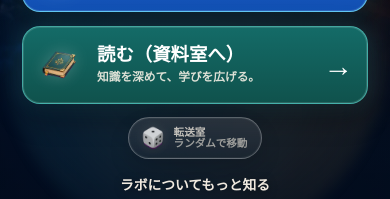
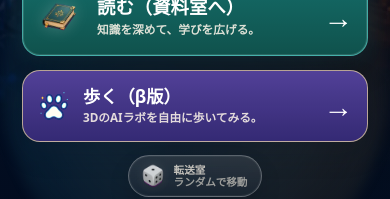
Before and after one commit to yokobo103/yokobo_ai_lab, a Next.js app: page / in a window 390 px wide. Shown: the part 580-779 px from the top of the page. Built offline with nearby package versions, Linux system fonts and the light colour scheme; no server answers.

Commit message:
Add walkable AI lab beta entry

```diff
--- a/app/_redesign/components/HeroSection.tsx
+++ b/app/_redesign/components/HeroSection.tsx
@@ -2,7 +2,7 @@
 
 import { useState } from "react";
 import { assets } from "../data/assets";
-import { routes } from "../data/routes";
+import { externalRoutes, routes } from "../data/routes";
 import { LabButton } from "./LabButton";
 import { RandomTransferDock } from "./RandomTransferDock";
 
@@ -79,6 +79,24 @@ export function HeroSection() {
               />
             </span>
           </div>
+          <span
+            className="hero-section__walk-action motion-fade-up motion-delay-5"
+            onBlur={() => setActiveWorld(null)}
+            onFocus={() => setActiveWorld("lab")}
+            onMouseEnter={() => setActiveWorld("lab")}
+            onMouseLeave={() => setActiveWorld(null)}
+            onPointerDown={() => setActiveWorld("lab")}
+            onPointerEnter={() => setActiveWorld("lab")}
+            onPointerLeave={() => setActiveWorld(null)}
+          >
+            <LabButton
+              href={externalRoutes.walkWorld}
+              label="歩く（β版）"
+              subtitle="3DのAIラボを自由に歩いてみる。"
+              icon={assets.icons.paw}
+              variant="walk"
+            />
+          </span>
           <div className="hero-section__random-transfer motion-fade-up motion-delay-5">
             <RandomTransferDock />
           </div>
--- a/app/_redesign/components/LabButton.tsx
+++ b/app/_redesign/components/LabButton.tsx
@@ -8,7 +8,7 @@ type LabButtonProps = {
   subtitle?: string;
   icon: string;
   sprite?: string;
-  variant?: "primary" | "log" | "random";
+  variant?: "primary" | "log" | "walk" | "random";
 };
 
 export function LabButton({ href, label, subtitle, icon, sprite, variant = "primary" }: LabButtonProps) {
--- a/app/_redesign/data/routes.ts
+++ b/app/_redesign/data/routes.ts
@@ -25,6 +25,7 @@ export const routes = {
 export const externalRoutes = {
   contact:
     "https://docs.google.com/forms/d/e/1FAIpQLScgKOrGgMR1S_TlSgRCCjsGQVZpK1PjqJvrX3E2ZdnpjqGC2w/viewform?usp=dialog",
+  walkWorld: "https://yokobo-ai-lab-world.vercel.app/",
   podcast: "https://open.spotify.com/show/033vTuXONCeGCsiffRWoNM",
   note: "https://note.com/ykv_yocovooo",
   x: "https://x.com/yokobo_ai",
--- a/app/_redesign/styles/top-page.css
+++ b/app/_redesign/styles/top-page.css
@@ -382,6 +382,16 @@
   display: inline-flex;
 }
 
+.hero-section__walk-action {
+  display: flex;
+  width: min(100%, 510px);
+  margin: 14px auto 0;
+}
+
+.hero-section__walk-action .lab-button {
+  width: 100%;
+}
+
 .hero-section__about-link {
   position: relative;
   display: block;
@@ -555,6 +565,30 @@
     var(--shadow-panel),
     0 0 0 1px rgba(255, 232, 166, 0.34),
     0 16px 34px rgba(20, 83, 78, 0.36);
+}
+
+.lab-button--walk {
+  border-color: rgba(255, 232, 166, 0.64);
+  background:
+    linear-gradient(180deg, rgba(83, 65, 153, 0.96), rgba(52, 42, 116, 0.94)),
+    #342a74;
+}
+
+.lab-button--walk:hover,
+.lab-button--walk:focus-visible {
+  box-shadow:
+    var(--shadow-panel),
+    0 0 0 1px rgba(255, 232, 166, 0.38),
+    0 16px 36px rgba(41, 31, 101, 0.38),
+    0 0 28px rgba(142, 123, 232, 0.24);
+}
+
+.hero-section__walk-action .lab-button__subtitle {
+  display: block;
+  color: rgba(255, 247, 235, 0.86);
+  font-size: 0.78rem;
+  font-weight: 700;
+  line-height: 1.35;
 }
 
 .lab-button--random {
@@ -1576,6 +1610,11 @@
     width: 100%;
   }
 
+  .hero-section__walk-action {
+    width: min(100%, 346px);
+    margin-top: 14px;
+  }
+
   .lab-button {
     width: 100%;
     min-height: 54px;
@@ -1609,6 +1648,38 @@
       rgba(16, 83, 78, 0.84);
   }
 
+  .hero-section__walk-action .lab-button {
+    min-height: 72px;
+    justify-content: flex-start;
+    gap: 12px;
+    border-radius: 18px;
+    padding: 12px 14px;
+    text-align: left;
+  }
+
+  .hero-section__walk-action .lab-button__icon {
+    width: 34px;
+    height: 34px;
+    flex: 0 0 34px;
+  }
+
+  .hero-section__walk-action .lab-button__label {
+    font-size: 1.08rem;
+    line-height: 1.12;
+  }
+
+  .hero-section__walk-action .lab-button__subtitle {
+    font-size: clamp(0.72rem, 3vw, 0.78rem);
+    white-space: nowrap;
+  }
+
+  .hero-section__walk-action .lab-button__arrow {
+    width: auto;
+    margin-left: auto;
+    font-size: 1.85rem;
+    line-height: 1;
+  }
+
   .hero-section__actions .lab-button__sprite {
     width: 48px;
     height: 48px;
@@ -1717,6 +1788,8 @@
   .hero-section[data-active-world="archive"],
   .hero-section:has(.lab-button--primary:hover),
   .hero-section:has(.lab-button--primary:focus-visible),
+  .hero-section:has(.lab-button--walk:hover),
+  .hero-section:has(.lab-button--walk:focus-visible),
   .hero-section:has(.lab-button--log:hover),
   .hero-section:has(.lab-button--log:focus-visible) {
     --hero-axis-x: 50%;
```
